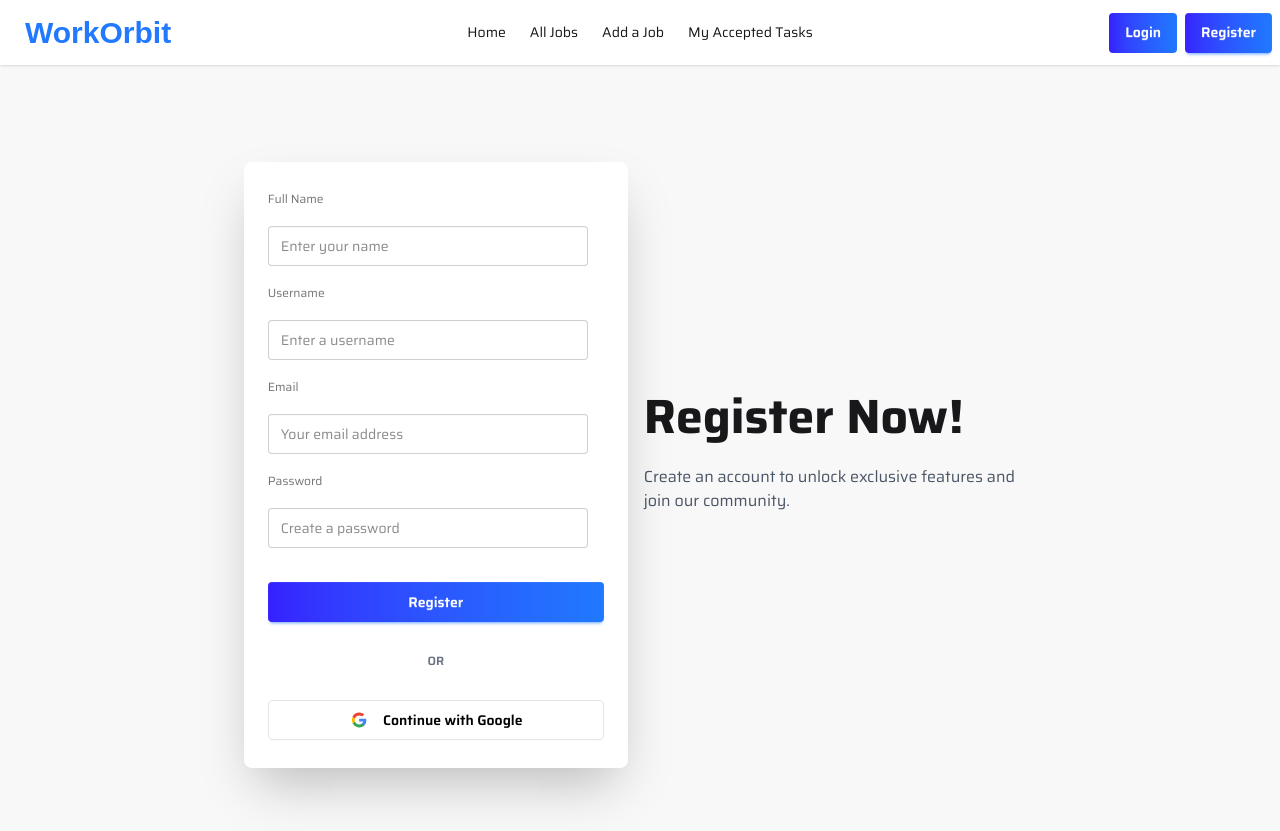
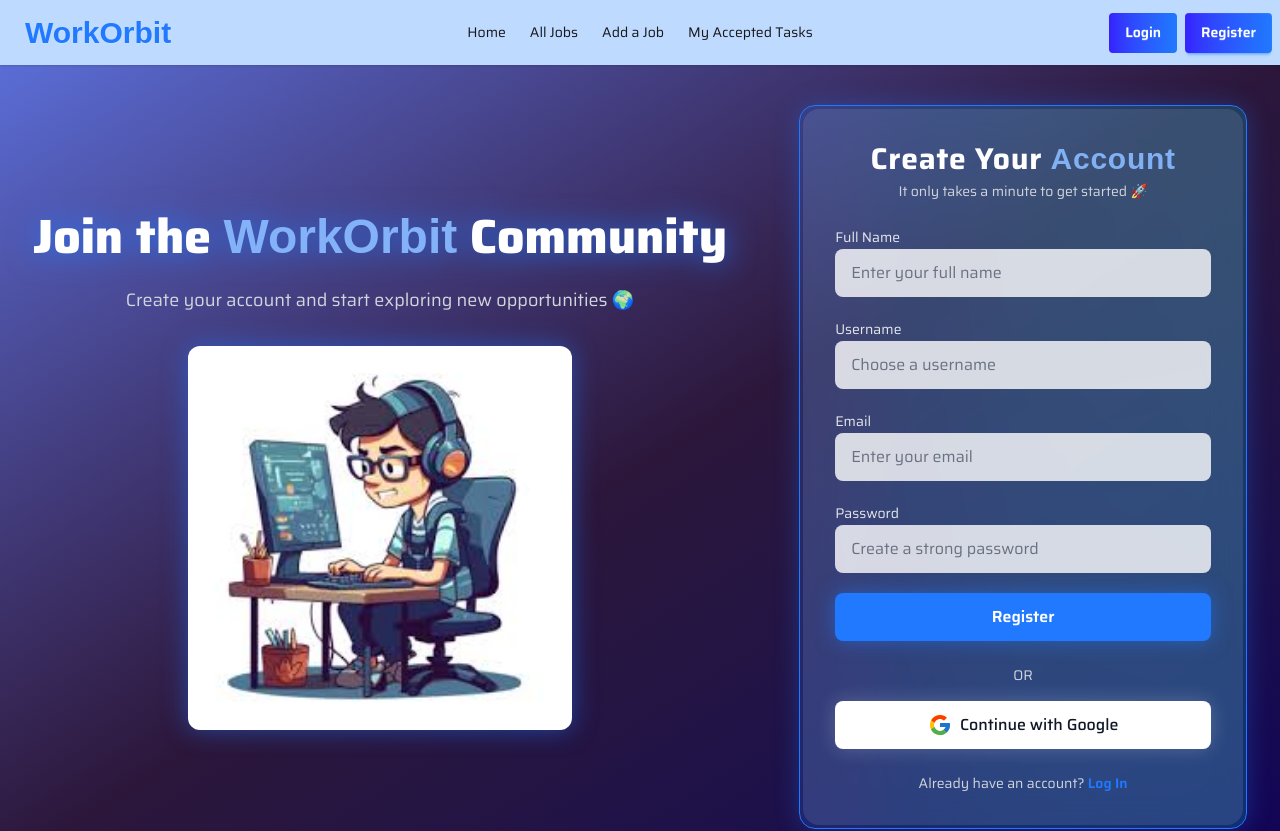
Before and after one commit to JarifTheKing/work-orbit-client, a React (Vite) app: page /register in a window 1280 px wide. Shown: the top 831 px of the page. Built offline with nearby package versions, Linux system fonts and the light colour scheme; no server answers; a web font is replaced by a local one.

Commit message:
register page all set

```diff
--- a/src/Components/Navbar.jsx
+++ b/src/Components/Navbar.jsx
@@ -21,7 +21,7 @@
   };
 
   return (
-    <div className="navbar bg-base-100 shadow-sm">
+    <div className="navbar bg-blue-200 shadow-sm">
       <div className="navbar-start">
         {/* Mobile dropdown */}
         <div className="dropdown">
@@ -84,7 +84,10 @@
         </div>
 
         {/* Logo */}
-        <Link to="/" className="btn btn-ghost text-3xl text-primary  logo-font">
+        <Link
+          to="/"
+          className="btn btn-ghost text-xl lg:text-3xl text-primary  logo-font"
+        >
           WorkOrbit
         </Link>
       </div>
--- a/src/Pages/SIGN/Login.jsx
+++ b/src/Pages/SIGN/Login.jsx
@@ -52,9 +52,9 @@
   };
 
   return (
-    <div className="flex flex-col lg:flex-row items-center justify-center gap-8 min-h-screen bg-gradient-to-br from-[#0a0f24] via-[#0f1a40] to-[#132a72] overflow-hidden px-6 py-10">
-      {/* Left Section */}
-      <div className=" flex flex-col text-center lg:text-center items-center  mb-10 lg:mb-0 lg:pr-10">
+    <div className="flex flex-col lg:flex-row items-center justify-center gap-8 min-h-screen bg-gradient-to-br from-[#5A6DD6] via-[#462254] to-[#132a72] overflow-hidden px-6 py-10">
+      {/* Left Section  */}
+      <div className="hidden lg:flex flex-col text-center items-center mb-10 lg:mb-0 lg:pr-10">
         <h1 className="text-4xl lg:text-5xl font-extrabold text-white leading-snug drop-shadow-[0_0_15px_rgba(32,121,254,0.8)]">
           Welcome to{" "}
           <span className="text-[#84b2f8] logo-font font-bold">WorkOrbit</span>
@@ -65,11 +65,11 @@
         <img
           src="/Haha.jpeg"
           alt="Login Illustration"
-          className="mx-auto lg:mx-0 mt-8 w-72 lg:w-96 rounded-xl shadow-[0_0_25px_rgba(32,121,254,0.5)]"
+          className="mx-auto mt-8 w-72 lg:w-96 rounded-xl shadow-[0_0_25px_rgba(32,121,254,0.5)]"
         />
       </div>
 
-      {/* Right Section (Login Card) */}
+      {/* Right Section */}
       <div className="relative w-full max-w-sm sm:max-w-md p-[3px] rounded-2xl border border-[#2079fe] bg-gradient-to-r from-[#2079fe]/20 via-sky-400/20 to-cyan-400/20 shadow-[0_0_25px_rgba(32,121,254,0.3)] hover:shadow-[0_0_45px_rgba(32,121,254,0.8)] transition-all duration-500">
         <div className="backdrop-blur-lg bg-white/10 rounded-2xl p-6 sm:p-8">
           {/* Header */}
--- a/src/Pages/SIGN/Register.jsx
+++ b/src/Pages/SIGN/Register.jsx
@@ -1,8 +1,8 @@
-import { useContext, useState } from "react";
+import React, { useContext, useState } from "react";
 import { AuthContext } from "../../Context/AuthProvider";
-// import { updateProfile } from "firebase/auth";
 import toast from "react-hot-toast";
-import { useNavigate } from "react-router";
+import { Link, useNavigate } from "react-router";
+import { FcGoogle } from "react-icons/fc";
 
 const Register = () => {
   const { registerWithEmail, setLoading, signInWithGoogle } =
@@ -21,9 +21,8 @@
     const email = form.email.value;
     const password = form.password.value;
 
-    console.log({ name, userName, email, password });
+    console.log({ form, name, userName, email, password });
 
-    // Register with email and password
     registerWithEmail(email, password)
       .then((result) => {
         const user = result.user;
@@ -31,10 +30,7 @@
         form.reset();
         navigate("/");
       })
-      .catch((error) => {
-        console.error(error);
-        toast.error(error.message);
-      })
+      .catch((error) => toast.error(error.message))
       .finally(() => {
         setSubmitting(false);
         setLoading(false);
@@ -44,17 +40,13 @@
   // Handle Google Sign-In
   const handleSignInWithGoogle = () => {
     setSubmitting(true);
-
     signInWithGoogle()
       .then((result) => {
         const user = result.user;
         toast.success(`Welcome, ${user.displayName || "User"}!`);
         navigate("/");
       })
-      .catch((error) => {
-        console.error(error);
-        toast.error(error.message);
-      })
+      .catch((error) => toast.error(error.message))
       .finally(() => {
         setSubmitting(false);
         setLoading(false);
@@ -62,112 +54,120 @@
   };
 
   return (
-    <div className="hero bg-base-200 min-h-screen">
-      <div className="hero-content flex-col lg:flex-row-reverse">
-        <div className="text-center lg:text-left">
-          <h1 className="text-5xl font-bold">Register Now!</h1>
-          <p className="py-6 text-gray-600">
-            Create an account to unlock exclusive features and join our
-            community.
+    <div className="flex flex-col lg:flex-row items-center justify-center gap-8 min-h-screen bg-gradient-to-br from-[#5A6DD6] via-[#2C173B] to-[#120357] overflow-hidden px-6 py-10">
+      {/* Left Section  */}
+      <div className="hidden lg:flex flex-col text-center items-center mb-10 lg:mb-0 lg:pr-10">
+        <h1 className="text-4xl lg:text-5xl font-extrabold text-white leading-snug drop-shadow-[0_0_15px_rgba(32,121,254,0.8)]">
+          Join the{" "}
+          <span className="text-[#84b2f8] logo-font font-bold">WorkOrbit</span>{" "}
+          Community
+        </h1>
+        <p className="text-gray-300 text-lg mt-4">
+          Create your account and start exploring new opportunities 🌍
+        </p>
+        <img
+          src="/gagag.jpeg"
+          alt="Register Illustration"
+          className="mx-auto mt-8 w-72 lg:w-96 rounded-xl shadow-[0_0_25px_rgba(32,121,254,0.5)]"
+        />
+      </div>
+
+      {/* Right Section */}
+      <div className="relative w-full max-w-sm sm:max-w-md p-[3px] rounded-2xl border border-[#2079fe] bg-gradient-to-r from-[#2079fe]/20 via-sky-400/20 to-cyan-400/20 shadow-[0_0_25px_rgba(32,121,254,0.3)] hover:shadow-[0_0_45px_rgba(32,121,254,0.8)] transition-all duration-500">
+        <div className="backdrop-blur-lg bg-white/10 rounded-2xl p-6 sm:p-8">
+          {/* Header */}
+          <div className="text-center mb-6">
+            <h2 className="text-3xl font-bold text-white tracking-wide">
+              Create Your{" "}
+              <span className="text-[#82b0f5] logo-font">Account</span>
+            </h2>
+            <p className="text-gray-300 text-sm mt-1">
+              It only takes a minute to get started 🚀
             </p>
           </div>
 
-        <div className="card bg-base-100 w-full max-w-sm shadow-2xl">
-          <div className="card-body">
-            <form onSubmit={handleRegister}>
-              <fieldset className="fieldset space-y-3">
-                {/* Name */}
-                <label className="label">Full Name</label>
+          {/* Register Form */}
+          <form onSubmit={handleRegister} className="space-y-5">
+            {/* Full Name */}
+            <div>
+              <label className="label text-gray-200 text-sm">Full Name</label>
               <input
+                type="text"
                 name="name"
-                  type="text"
-                  className="input input-bordered"
-                  placeholder="Enter your name"
+                placeholder="Enter your full name"
+                className="w-full px-4 py-3 rounded-lg bg-white/80 text-gray-900 placeholder-gray-500 focus:ring-2 focus:ring-[#2079fe] outline-none transition-all duration-300"
                 required
               />
+            </div>
 
             {/* Username */}
-                <label className="label">Username</label>
+            <div>
+              <label className="label text-gray-200 text-sm">Username</label>
               <input
+                type="text"
                 name="userName"
-                  type="text"
-                  className="input input-bordered"
-                  placeholder="Enter a username"
+                placeholder="Choose a username"
+                className="w-full px-4 py-3 rounded-lg bg-white/80 text-gray-900 placeholder-gray-500 focus:ring-2 focus:ring-[#2079fe] outline-none transition-all duration-300"
               />
+            </div>
 
             {/* Email */}
-                <label className="label">Email</label>
+            <div>
+              <label className="label text-gray-200 text-sm">Email</label>
               <input
+                type="email"
                 name="email"
-                  type="email"
-                  className="input input-bordered"
-                  placeholder="Your email address"
+                placeholder="Enter your email"
+                className="w-full px-4 py-3 rounded-lg bg-white/80 text-gray-900 placeholder-gray-500 focus:ring-2 focus:ring-[#2079fe] outline-none transition-all duration-300"
                 required
               />
+            </div>
 
             {/* Password */}
-                <label className="label">Password</label>
+            <div>
+              <label className="label text-gray-200 text-sm">Password</label>
               <input
+                type="password"
                 name="password"
-                  type="password"
-                  className="input input-bordered"
-                  placeholder="Create a password"
+                placeholder="Create a strong password"
+                className="w-full px-4 py-3 rounded-lg bg-white/80 text-gray-900 placeholder-gray-500 focus:ring-2 focus:ring-[#2079fe] outline-none transition-all duration-300"
                 required
               />
+            </div>
 
             {/* Register Button */}
             <button
               type="submit"
-                  className="btn btn-primary mt-4 w-full"
               disabled={submitting}
+              className="w-full py-3 rounded-lg font-semibold text-white bg-[#2079fe] hover:bg-[#1d66d6] transition-all duration-300 shadow-[0_0_20px_rgba(32,121,254,0.5)] hover:shadow-[0_0_30px_rgba(32,121,254,0.8)]"
             >
               {submitting ? "Registering..." : "Register"}
             </button>
+          </form>
 
-                <p className="text-center py-3 font-semibold text-gray-500">
-                  OR
-                </p>
+          {/* Divider */}
+          <div className="text-center text-gray-300 text-sm mt-6 mb-4">OR</div>
 
-                {/* Google Sign-In */}
+          {/* Google Register */}
           <button
             type="button"
             onClick={handleSignInWithGoogle}
-                  className="btn bg-white text-black border-[#e5e5e5] w-full"
             disabled={submitting}
+            className="flex items-center justify-center gap-2 w-full py-3 rounded-lg text-gray-900 bg-white hover:bg-gray-100 font-medium transition-all duration-300 shadow-[0_0_20px_rgba(255,255,255,0.2)]"
           >
-                  <svg
-                    aria-label="Google logo"
-                    width="20"
-                    height="20"
-                    xmlns="http://www.w3.org/2000/svg"
-                    viewBox="0 0 512 512"
-                    className="mr-2"
+            <FcGoogle className="text-2xl" /> Continue with Google
+          </button>
+
+          {/* Login Link */}
+          <p className="text-center text-gray-300 mt-6 text-sm">
+            Already have an account?{" "}
+            <Link
+              to="/login"
+              className="text-[#2079fe] font-semibold hover:underline"
             >
-                    <g>
-                      <path d="m0 0H512V512H0" fill="#fff"></path>
-                      <path
-                        fill="#34a853"
-                        d="M153 292c30 82 118 95 171 60h62v48A192 192 0 0190 341"
-                      ></path>
-                      <path
-                        fill="#4285f4"
-                        d="m386 400a140 175 0 0053-179H260v74h102q-7 37-38 57"
-                      ></path>
-                      <path
-                        fill="#fbbc02"
-                        d="m90 341a208 200 0 010-171l63 49q-12 37 0 73"
-                      ></path>
-                      <path
-                        fill="#ea4335"
-                        d="m153 219c22-69 116-109 179-50l55-54c-78-75-230-72-297 55"
-                      ></path>
-                    </g>
-                  </svg>
-                  Continue with Google
-                </button>
-              </fieldset>
-            </form>
-          </div>
+              Log In
+            </Link>
+          </p>
         </div>
       </div>
     </div>
```
Lines whose indentation alone changed are shown as unchanged.
